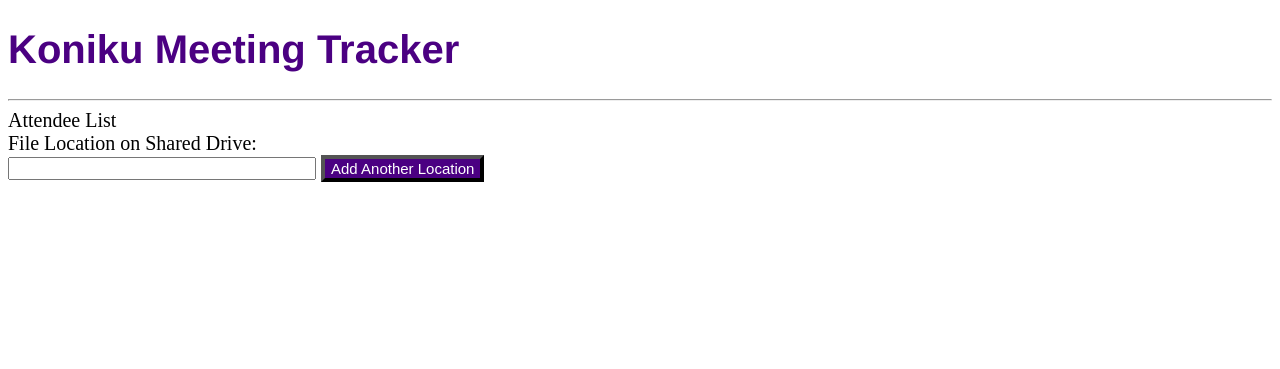
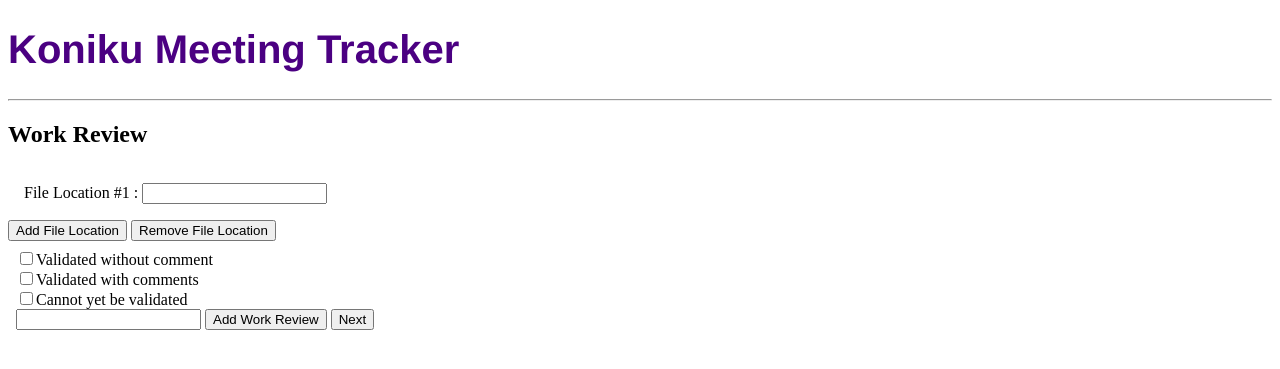
Before and after one commit to jhinukb/konikusite, a Django app: page /meetings/workreview/ in a window 1280 px wide. Shown: the top 369 px of the page. Run offline with Django 3.2, Linux system fonts and the light colour scheme; some libraries are stand-ins or nearby versions.

Commit message:
work review form created. checkbox displaying textbox not working

```diff
--- a/meetings/templates/meetings/cell_dropdown_list_options.html
+++ b/meetings/templates/meetings/cell_dropdown_list_options.html
@@ -1,9 +1,9 @@
-<!-- <style>
+<style>
   #ddown {
     font-size: 20px;
   }
 </style>
-<option value="" id='ddown'>-</option>
+<option value="" id='ddown'>-----------</option>
 {% for member in members %}
 <option value="{{ member.pk }}">{{ member.member_name }}</option>
-{% endfor %} -->
+{% endfor %}
--- a/meetings/templates/meetings/cell_form.html
+++ b/meetings/templates/meetings/cell_form.html
@@ -88,7 +88,7 @@ View Return: HttpResponse : message - "Success."
 <script src="https://code.jquery.com/jquery-3.3.1.min.js"></script>
 <script>
   $("#id_cell").change(function () {
-    var url = $("#cellForm").attr('data-members-url');  // get the url of the `load_members` view
+    var url = $("#cellForm").attr('data-members-url', 'data-attendees-url');  // get the url of the `load_members` view
     var cellID = $(this).val();  // get the selected cell ID from the HTML input
 
     $.ajax({                       // initialize an AJAX request
--- a/meetings/templates/meetings/work_review.html
+++ b/meetings/templates/meetings/work_review.html
@@ -2,40 +2,80 @@
 
 {% block content %}
 
+<!-- Source Code: http://www.mkyong.com/jquery/how-to-add-remove-textbox-dynamically-with-jquery/ -->
+<html>
+<head>
+
 <style>
-  #file {
-    height: 15px;
-    font-size: 20px;
+	div{
+		padding:8px;
+	}
+  .txtOther {
+    display:none;
   }
+</style>
 
-  #file_text {
-    width: 300px;
-    font-size: 15px;
-  }
+</head>
 
-  #add {
-    font-size: 15px;
-    background-color: indigo;
-    color: white;
-    border-color: black;
-    border-width: 4px;
-  }
+<body>
 
-</style>
-<form method="POST" action="/search">
-  {% csrf_token %}
-  <div class='fileLocation' id='file'>
-    <label>Attendee List</label>
-    {% for member in form.member %}
-    <input type="checkbox" value="{{ member.pk }}">{{ member }}
-    {% endfor %}
-    {{ form.cell }}
-    <br>
+<h2> Work Review </h2>
+<body>
+<div id='TextBoxesGroup'>
+	<div id="TextBoxDiv1">
+		<label>File Location #1 : </label><input type='textbox' id='textbox1' >
+	</div>
+</div>
+<input type='button' value='Add File Location' id='addButton'>
+<input type='button' value='Remove File Location' id='removeButton'>
 
-    <label>File Location on Shared Drive:</label>
-    <br>
-    <input type="text" id='file_text' name="textfield">
-    <button type="submit" id= 'add'>Add Another Location</button>
-  </div>
-</form>
+<div>
+  <input type="checkbox" id="valid_nocom">Validated without comment<br>
+  <input type="checkbox" id="valid_com">Validated with comments<br>
+  <input type="checkbox" id="cannot_valid">Cannot yet be validated<br>
+  <input type="text" id="txtOther"/>
+  <input type="button" value="Add Work Review">
+  <input type="submit" value="Next">
+</div>
+
+<script type="text/javascript" src="https://code.jquery.com/jquery-1.3.2.min.js"></script>
+<script type="text/javascript">
+$(document).ready(function(){
+    var counter = 2;
+    $("#addButton").click(function () {
+	if(counter>10){
+            alert("Only 10 textboxes allowed");
+            return false;
+	}
+	var newTextBoxDiv = $(document.createElement('div'))
+	     .attr("id", 'TextBoxDiv' + counter);
+	newTextBoxDiv.after().html('<label>File Location #'+ counter + ' : </label>' +
+	      '<input type="text" name="textbox' + counter +
+	      '" id="textbox' + counter + '" value="" >');
+	newTextBoxDiv.appendTo("#TextBoxesGroup");
+	counter++;
+     });
+     $("#removeButton").click(function () {
+   if(counter==1){
+          alert("No more textbox to remove");
+          return false;
+       }
+   counter--;
+        $("#TextBoxDiv" + counter).remove();
+     });
+  });
+  $("#valid_com").click(function () {
+    if ($(this).is(":checked")) {
+       $("#txtOther").show();
+    } else {
+       $("#txtOther").hide();
+    }
+ });
+</script>
+
+</body>
+
+</html>
+
+
 {% endblock %}
```
Also changed, not shown: 1 other file.
